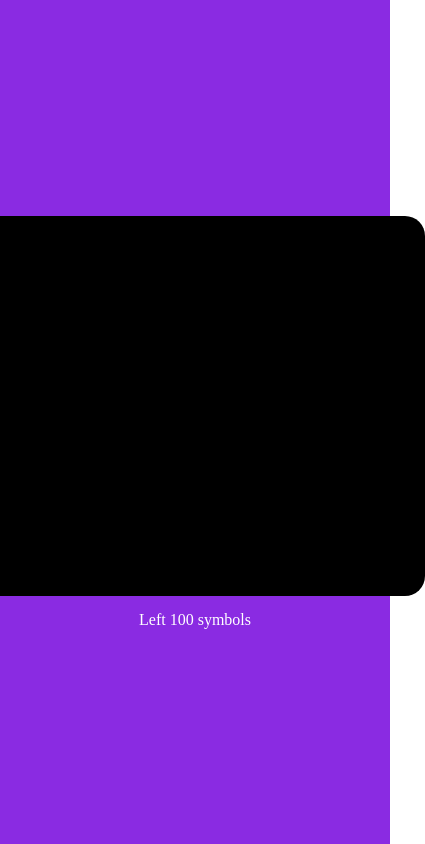
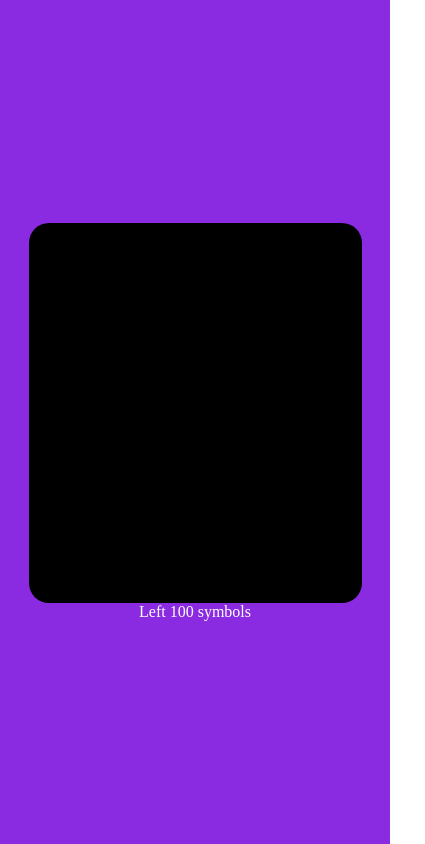
Before and after one commit to MirAfzal1604/writingBoxJS, a plain HTML site: page index.html in a window 390 px wide. Shown: the whole page, 425 px wide, since content can reach past the window. Drawn offline with Linux system fonts and the light colour scheme.

Commit message:
Update write.css

```diff
--- a/css/write.css
+++ b/css/write.css
@@ -12,6 +12,7 @@
     flex-direction: column;
     align-items: center;
     justify-content: center;
+    position: relative;
 }
 
 .text_area {
@@ -27,5 +28,12 @@
     font-size: 20px;
     caret-color: red;
     border-radius: 20px;
+}
 
+@media screen and (max-width:500px) {
+    .text_area {
+        width: 70%;
+        height: 320px;
+        margin: 0 auto;
+    }
 }
```
